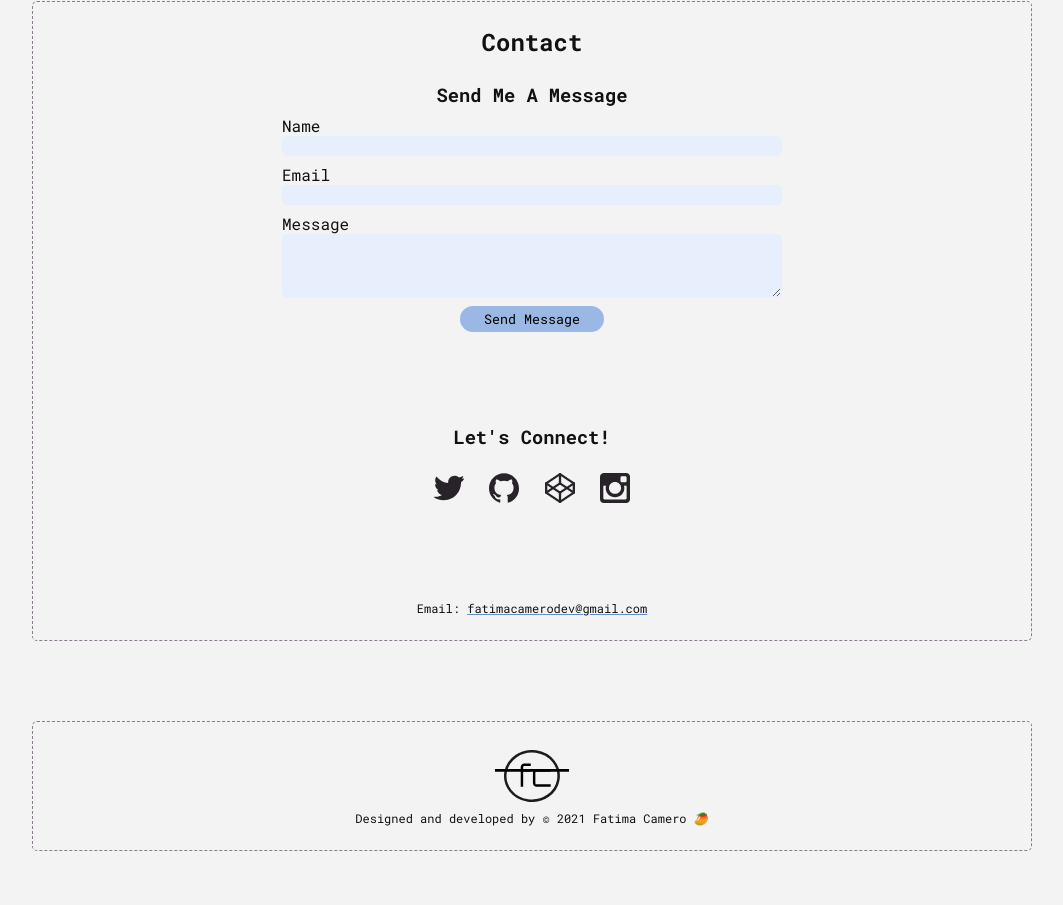
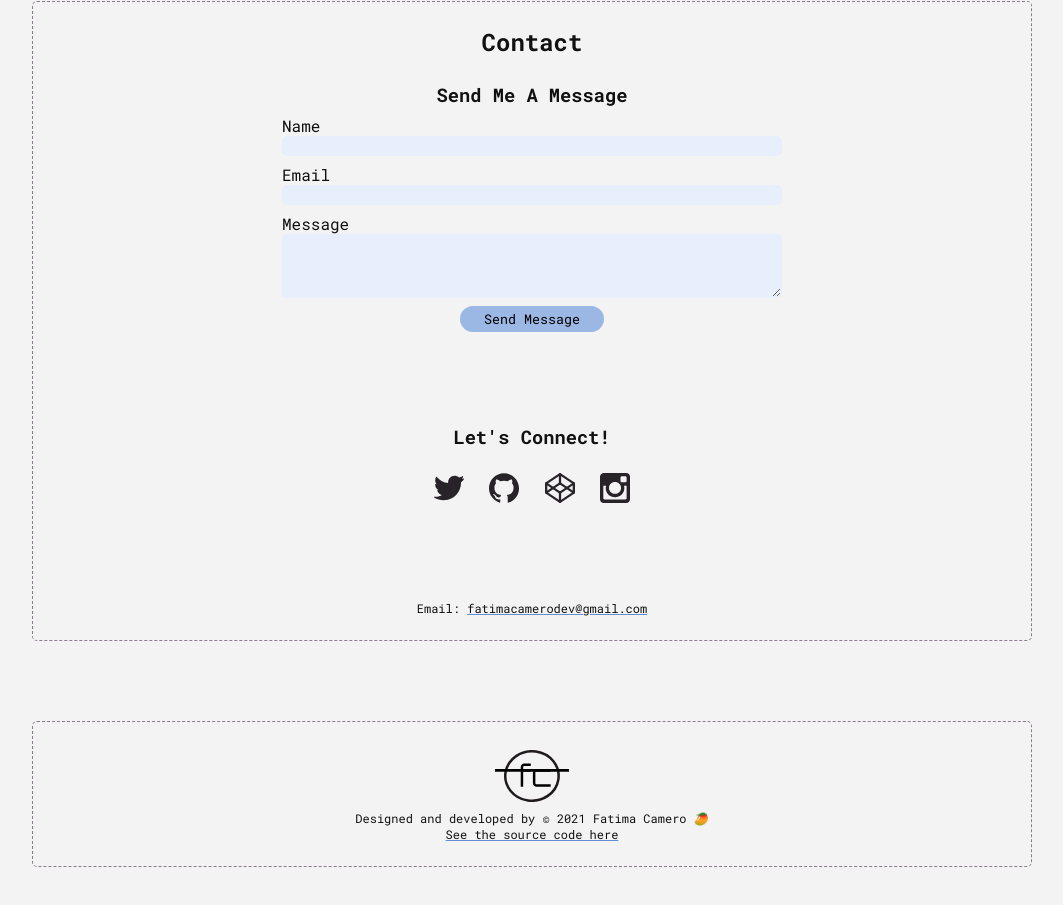
Before and after one commit to timamero/11ty-my-portfolio, an Eleventy site: page src/index.njk in a window 1280 px wide. Shown: the part 2385-3290 px from the top of the page, without its empty margins (108-1171 px from the left). Built offline with nearby package versions, Linux system fonts and the light colour scheme; Eleventy itself is replaced by a stand-in of ours; files that its build step writes are made by us from their sources; what eleventy-plugin-error-overlay would draw is missing.

Commit message:
Add link to source code in footer

```diff
--- a/src/_templates/base.njk
+++ b/src/_templates/base.njk
@@ -46,6 +46,7 @@
             <img class="logo" src="/images/flogo.svg" alt="logo">
         </a>
         <p class="text-small">Designed and developed by &#169; 2021 Fatima Camero &#129389;</p>
+        <p class="text-small"><a>See the source code here</a></p>
     </footer>
 
     <script src="js/script.js"></script>
```
